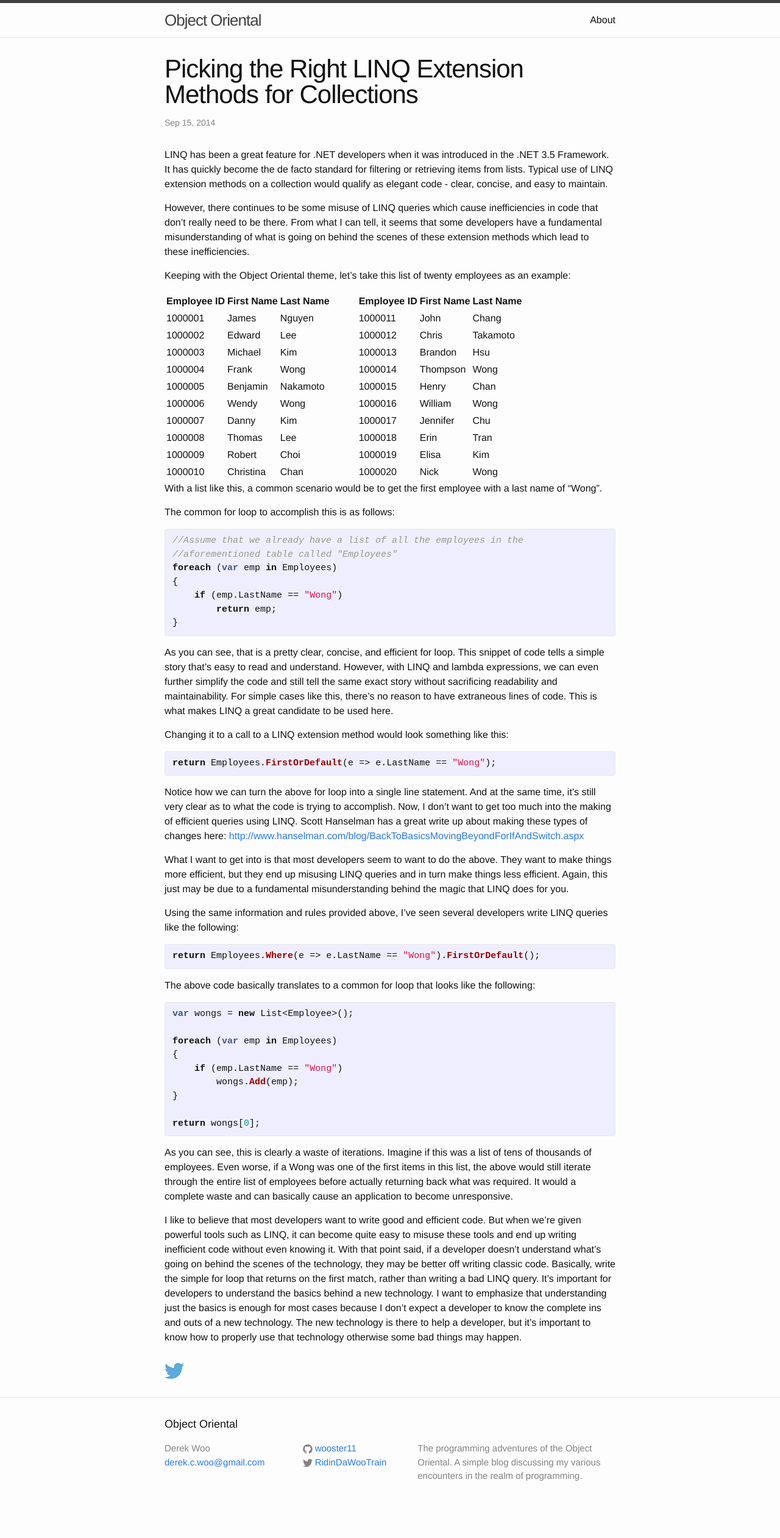
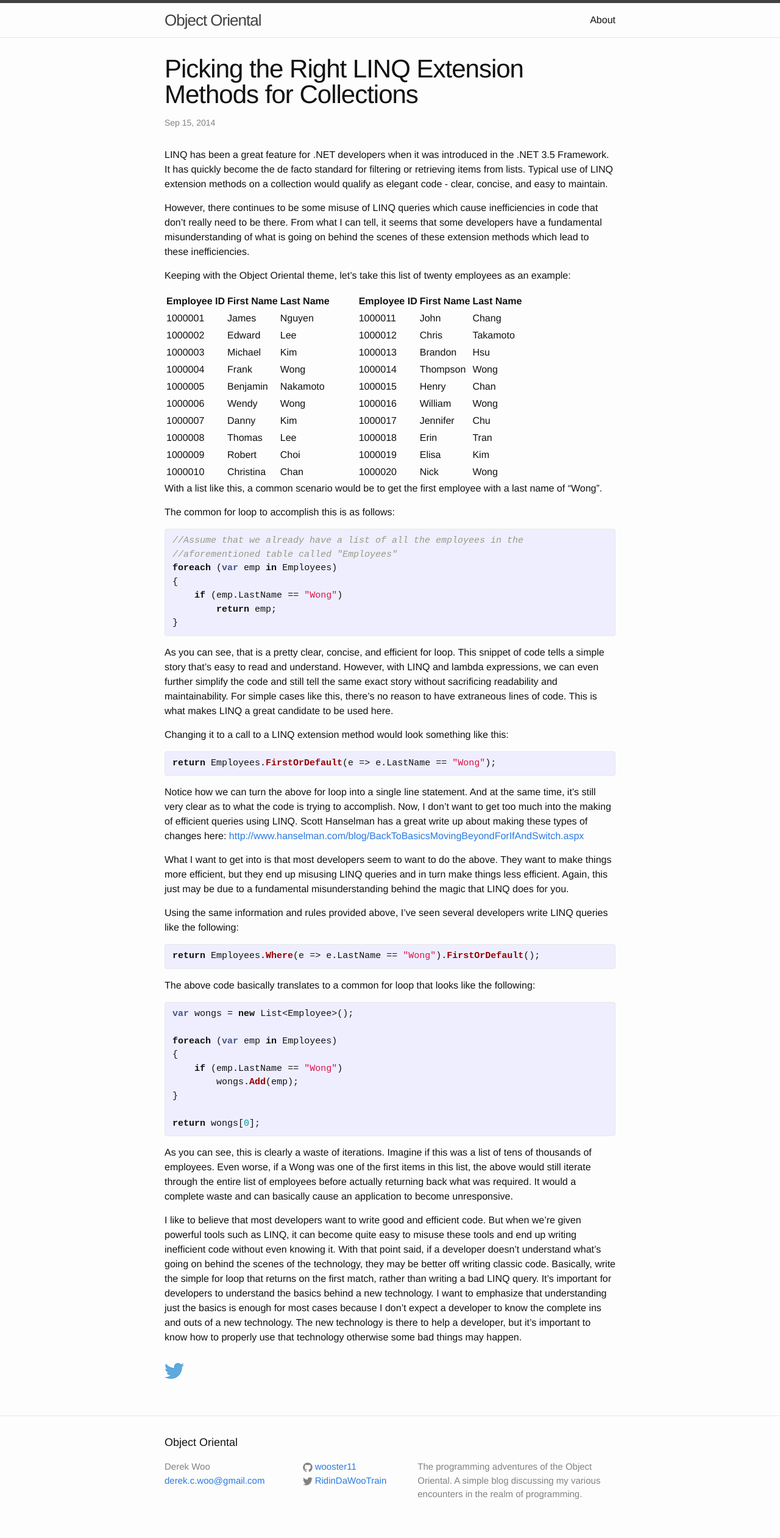
Before and after one commit to wooster11/wooster11.github.io, a Jekyll site: the page built from _posts/2014-09-15-picking-the-right-linq-extension-methods-for-collections.markdown, in a window 1280 px wide. Shown: the whole page at 61% size. Built offline with Jekyll 4.4.1, drawn with Linux system fonts in a browser that asks for light colours; before the commit the page ends 2492 px from its top, so only the background shows below that.

Commit message:
Better format the Twitter sharing link for posts.

```diff
--- a/_layouts/post.html
+++ b/_layouts/post.html
@@ -12,9 +12,11 @@ layout: default
     {{ content }}
   </article>
 
-  <a href="https://twitter.com/intent/tweet?url={{ site.url }}{{ page.url }}&text={{ page.title }}&via={{ site.twitter_username }}" target="_blank">
-	<image src="{{ site.url }}/assets/Twitter_logo_blue_32.png" />
-  </a>
+  <div class="post-sharing">
+	  <a href="https://twitter.com/intent/tweet?url={{ site.url }}{{ page.url }}&text={{ page.title }}&via={{ site.twitter_username }}" target="_blank">
+		<image src="{{ site.url }}/assets/Twitter_logo_blue_32.png" />
+	  </a>
+  </div>
 
 </div>
 
--- a/_sass/_layout.scss
+++ b/_sass/_layout.scss
@@ -234,3 +234,6 @@
         }
     }
 }
+.post-sharing {
+	margin-bottom: $spacing-unit;
+}
```
